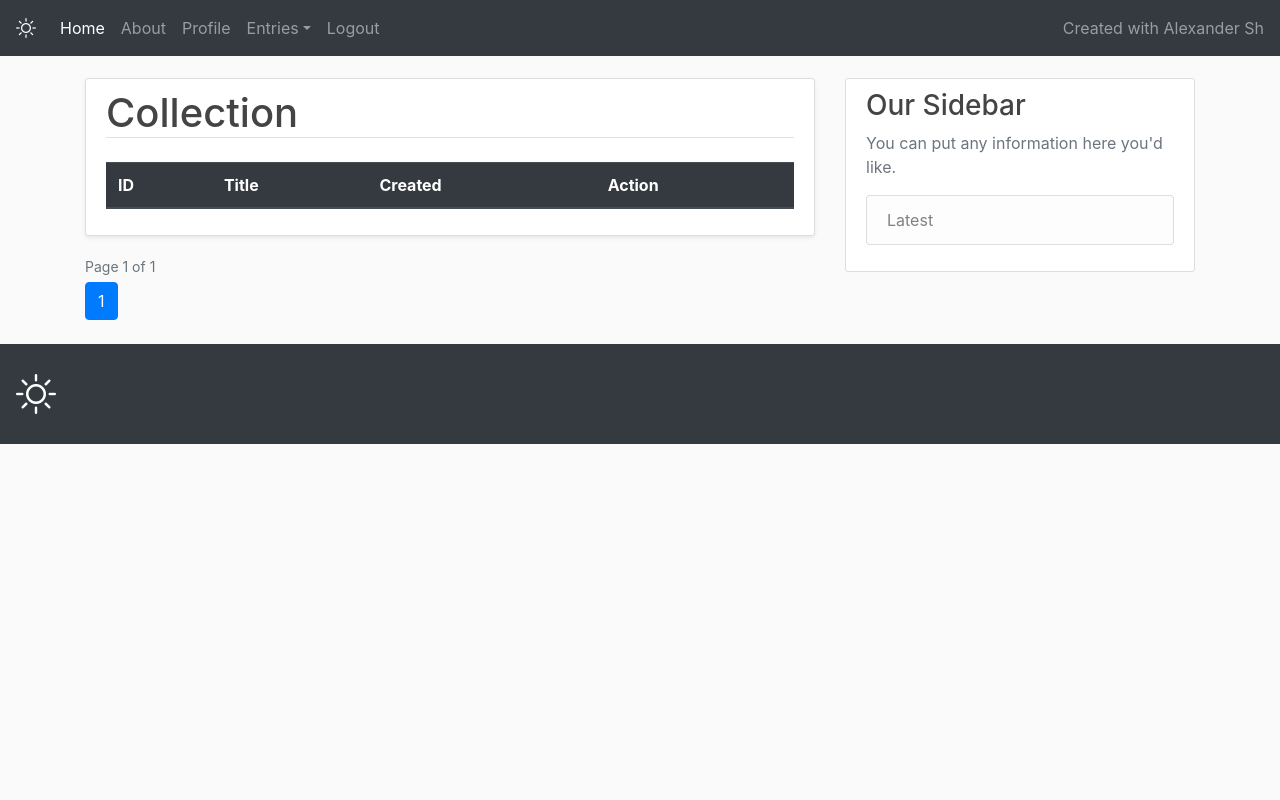
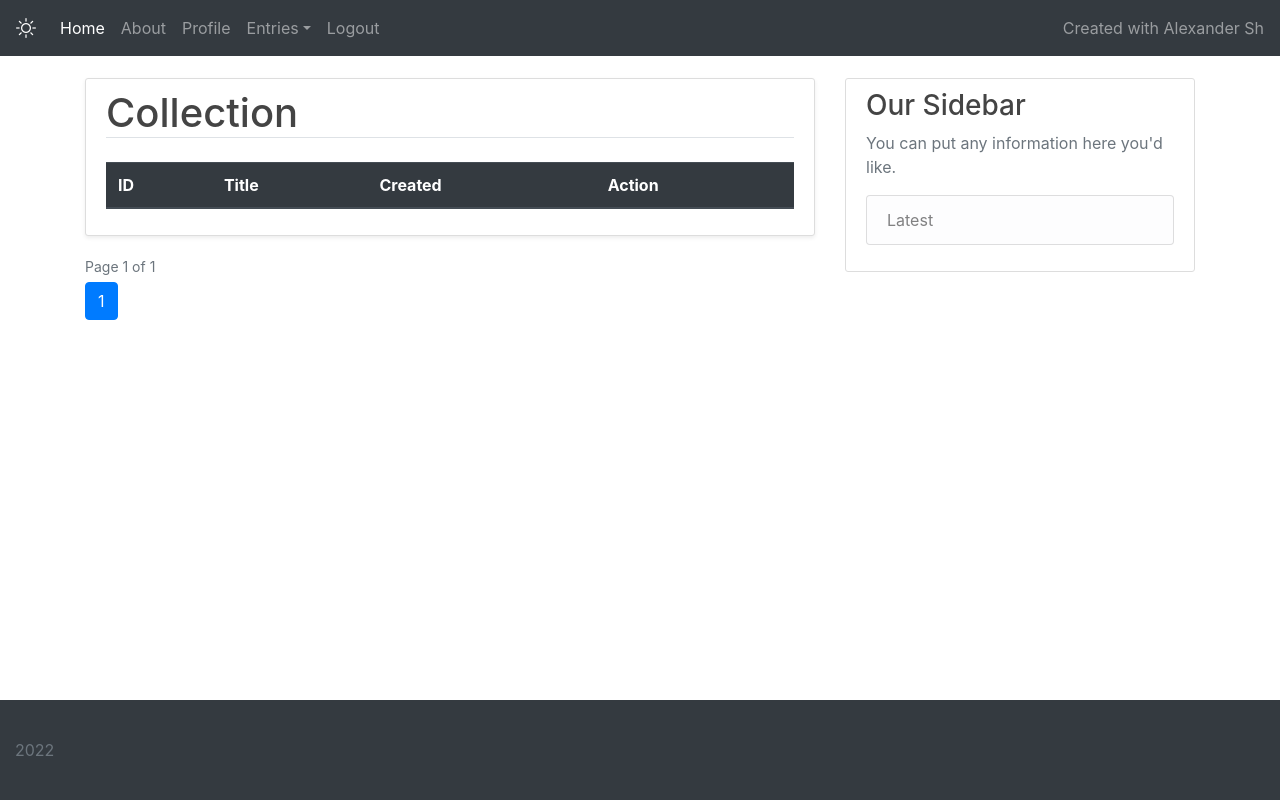
Before and after one commit to alexfer/django-project, a Django app: page /accounts/content/collection/ in a window 1280 px wide. Run offline with Django 4.2, Linux system fonts and the light colour scheme; a user stored in the database is signed in; data comes from the database, SQL or seed files in the repository; lists and menus that the app fills with data are empty; some libraries are stand-ins or nearby versions.

Commit message:
create footer

```diff
--- a/base/static/css/main.css
+++ b/base/static/css/main.css
@@ -1,7 +1,12 @@
 @import url("https://cdn.jsdelivr.net/npm/bootstrap-icons@1.3.0/font/bootstrap-icons.css");
-body {
-    background: #fafafa;
-    color: #333333;
+  html {
+    position: relative;
+    min-height: 100%;
+  }
+
+  body {
+    color: #333;
+    margin-bottom: 100px; /* Margin bottom by footer height */
   }
 
   h1, h2, h3, h4, h5, h6 {
@@ -76,6 +81,10 @@ body {
     display: block;
   }
 
+  .pagination {
+    margin-bottom: 20px;
+  }
+
   .collection .action {
     vertical-align: middle;
   }
@@ -89,11 +98,13 @@ body {
     text-decoration: none;
   }
 
-  .navbar-bottom {
-    margin-bottom:0;
-    height: 100px;
-  }
-
-  .navbar-bottom .bi {
-    font-size: 2.5rem;
-  }
+  .footer {
+      position: absolute;
+      bottom: 0;
+      width: 100%;
+      vertical-align: middle;
+      height: 100px; /* Set the fixed height of the footer here */
+      line-height: 100px; /* Vertically center the text there */
+      background-color: #343a40;
+      color: #ffffff;
+    }
--- a/base/templates/index.html
+++ b/base/templates/index.html
@@ -38,7 +38,7 @@
                     <a class="nav-link dropdown-toggle" href="#" id="entries" role="button" data-toggle="dropdown" aria-haspopup="true" aria-expanded="false">Entries</a>
                     <div class="dropdown-menu" aria-labelledby="navbarDropdown">
                       <a class="dropdown-item" href="{% url 'collection-entries' %}">Collection</a>
-                      <a class="dropdown-item" href="{% url 'add-entry' %}">Create</a>
+                      <a class="dropdown-item" href="{% url 'create-entry' %}">Create</a>
                     </div>
                 </li>
                 <li class="nav-item">
@@ -81,9 +81,11 @@
         </div>
       </div>
     </main>
+    <!--
     <nav class="navbar navbar-expand-lg navbar-dark bg-dark navbar-bottom">
         <a class="navbar-brand" href="{% url 'index' %}"><i class="bi bi-sun"></i></a>
     </nav>
+    -->
 
     <!-- Optional JavaScript -->
     <!-- jQuery first, then Popper.js, then Bootstrap JS -->
@@ -91,4 +93,9 @@
     <script src="https://cdn.jsdelivr.net/npm/popper.js@1.16.1/dist/umd/popper.min.js" integrity="sha384-9/reFTGAW83EW2RDu2S0VKaIzap3H66lZH81PoYlFhbGU+6BZp6G7niu735Sk7lN" crossorigin="anonymous"></script>
     <script src="https://cdn.jsdelivr.net/npm/bootstrap@4.6.2/dist/js/bootstrap.min.js" integrity="sha384-+sLIOodYLS7CIrQpBjl+C7nPvqq+FbNUBDunl/OZv93DB7Ln/533i8e/mZXLi/P+" crossorigin="anonymous"></script>
 </body>
+<footer class="footer">
+    <div class="container-fluid">
+        <span class="text-muted">2022</span>
+    </div>
+</footer>
 </html>
--- a/content/templates/content/collection.html
+++ b/content/templates/content/collection.html
@@ -23,7 +23,7 @@
               <small>{{ entry.created_at|date:"F d, Y H:i" }}</small>
           </td>
           <td class="action">
-              <a href="{% url 'edit-entry' entry.id %}" title="Change"><i class="bi bi-pencil-square"></i></a>
+              <a href="{% url 'change-entry' entry.id %}" title="Change"><i class="bi bi-pencil-square"></i></a>
               <a href="{% url 'destroy-entry' entry.id %}" title="Destroy"><i class="bi bi-x-circle"></i></a>
           </td>
         </tr>
--- a/content/urls.py
+++ b/content/urls.py
@@ -3,10 +3,8 @@ from . import views
 
 urlpatterns = [
     path('content/<int:id>/', views.details, name='details'),
-    path('accounts/content/change/<int:id>/', views.change, name='change-entry'),
+    path('accounts/content/change/<int:id>/', views.ChangeEntry, name='change-entry'),
     path('accounts/content/destroy/<int:id>/', views.destroy, name='destroy-entry'),
-    path('accounts/content/create/', views.create, name='create-entry'),
-    path('accounts/content/add/', views.CreateEntry, name='add-entry'),
-    path('accounts/content/edit/<int:id>/', views.ChangeEntry, name='edit-entry'),
+    path('accounts/content/create/', views.CreateEntry, name='create-entry'),
     path('accounts/content/collection/', views.collection, name='collection-entries'),
 ]
--- a/content/views.py
+++ b/content/views.py
@@ -1,5 +1,4 @@
-from datetime import datetime
-from django.shortcuts import render, redirect, get_object_or_404
+from django.shortcuts import render, redirect
 from django.core.paginator import Paginator
 from content.models import Entry
 from django.contrib import messages
@@ -37,7 +36,7 @@ def ChangeEntry(request, id):
         if form.is_valid():
             messages.success(request, _('Entry successfully updated.'), extra_tags='alert alert-success')
             form.save(commit=True)
-            return redirect('edit-entry', entry.id)
+            return redirect('change-entry', entry.id)
     else:
         form = ChangeEntryForm(instance=entry)
 
@@ -64,27 +63,6 @@ def details(request, id):
 
 
 @login_required
-def create(request):
-    if request.method == 'POST':
-        content = request.POST['content']
-        title = request.POST['title']
-        if not title or not content:
-            messages.error(request, _('All fields cannot be empty.'), extra_tags='alert alert-danger')
-            return render(request, 'content/form.html', {
-                'title': _('Create'),
-            })
-        else:
-            entry = Entry(title=title, content=content)
-            entry.user_id = request.user.id
-            entry.save()
-            return redirect('collection-entries')
-    else:
-        return render(request, 'content/form.html', {
-            'title': _('Create'),
-        })
-
-
-@login_required
 def collection(request):
     entries = Entry.objects.filter(user_id=request.user.id).order_by('-id')
     paginator = Paginator(entries, 20)
@@ -97,44 +75,6 @@ def collection(request):
 
 
 @login_required
-def change(request, id):
-    try:
-        entry = Entry.objects.get(user_id=request.user.id, id=id)
-    except Entry.DoesNotExist:
-        return render(request, 'errors/404.html', status=404)
-
-    if request.method == 'POST':
-        content = request.POST['content']
-        title = request.POST['title']
-        created_at = request.POST['created_at']
-
-        try:
-            datetime.strptime(created_at, '%Y-%m-%d %H:%M')
-        except ValueError:
-            messages.error(
-                request,
-                _('Incorrect date format, should be YYYY-MM-DD HH:MM'),
-                extra_tags='alert alert-danger'
-            )
-            return redirect('change-entry', id=id)
-        if not title or not content:
-            messages.error(request, _('All fields cannot be empty.'), extra_tags='alert alert-danger')
-            return render(request, 'content/form.html', {})
-        else:
-            entry.title = title
-            entry.content = content
-            entry.created_at = datetime.strptime(created_at, "%Y-%m-%d %H:%M")
-            entry.updated_at = datetime.now()
-            entry.save()
-            return redirect('collection-entries')
-    else:
-        return render(request, 'content/form.html', {
-            'entry': entry,
-            'title': _('Change'),
-        })
-
-
-@login_required
 def destroy(request, id):
     try:
         entry = Entry.objects.get(user_id=request.user.id, id=id)
```
Also changed, not shown: content/templates/content/form.html (deleted, +0 -39 lines).
